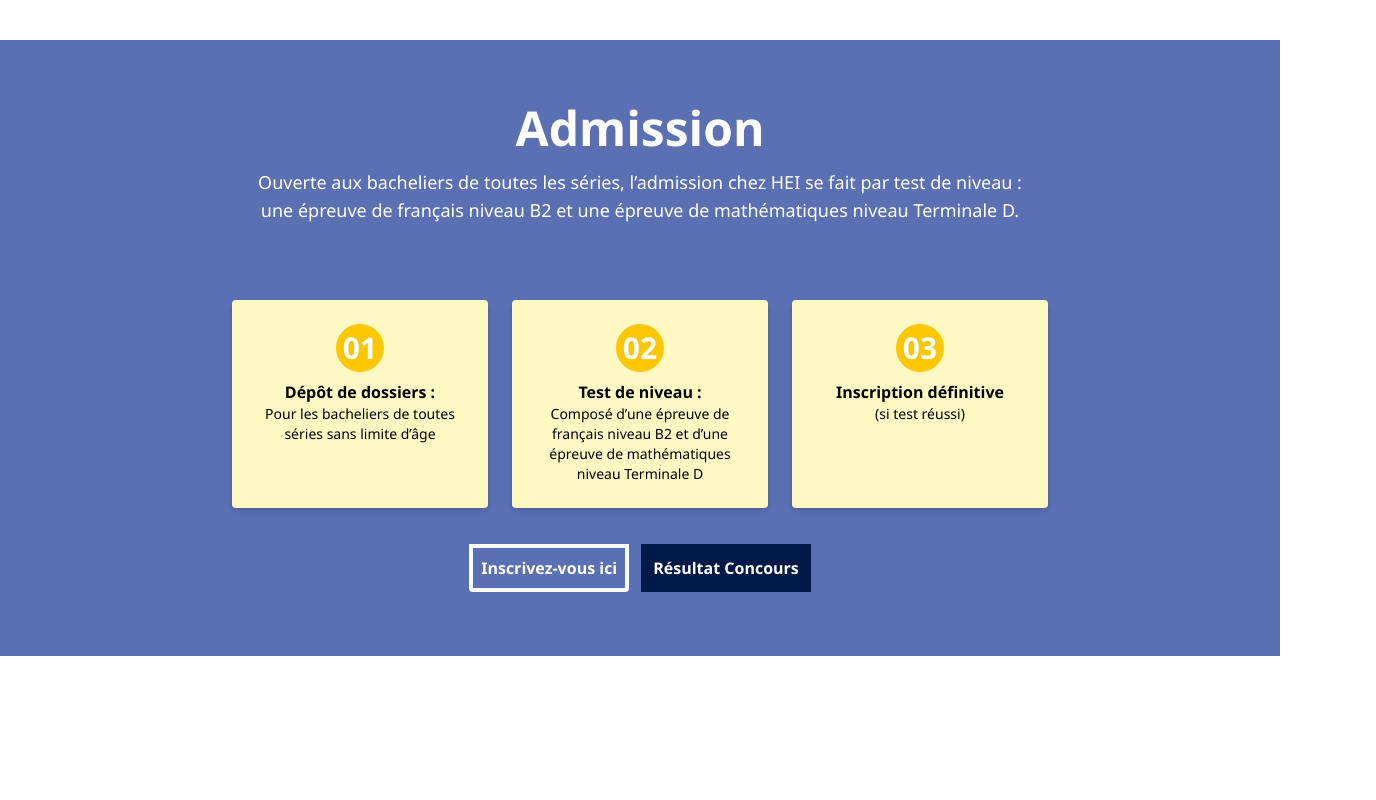
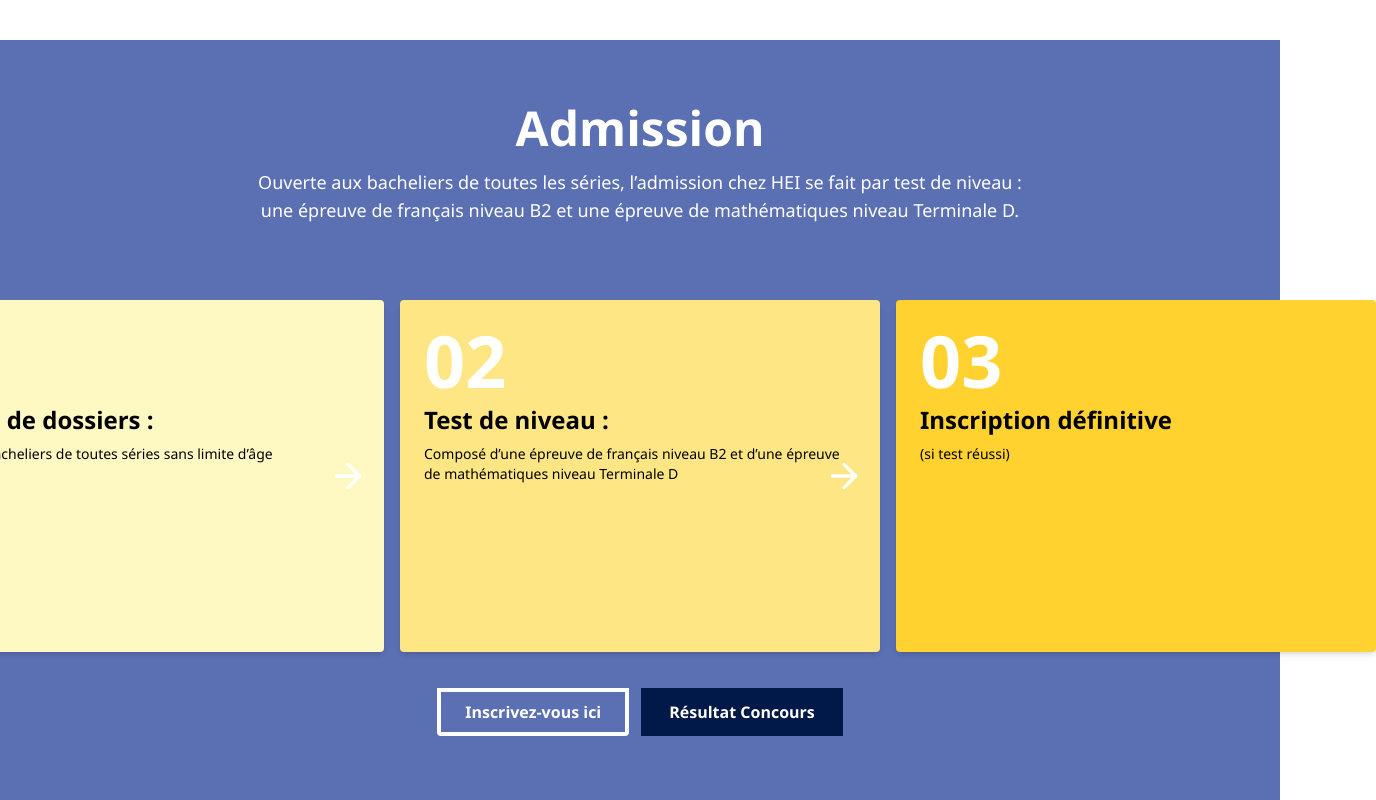
Before and after one commit to Koloina01/Hei.school, a React (Vite) app: page / in a window 1280 px wide. Shown: the part 1120-1920 px from the top of the page, 1376 px wide, since content can reach past the window. Before the commit the page ends 1776 px from the top, so only its background shows below. Built offline with nearby package versions, Linux system fonts and the light colour scheme.

Commit message:
feat: add the lucid Icons

```diff
--- a/package.json
+++ b/package.json
@@ -11,6 +11,7 @@
   },
   "dependencies": {
     "@tailwindcss/vite": "^4.1.11",
+    "lucide-react": "^0.525.0",
     "react": "^19.1.0",
     "react-dom": "^19.1.0",
     "tailwindcss": "^4.1.11"
--- a/src/Components/Admission.jsx
+++ b/src/Components/Admission.jsx
@@ -1,40 +1,47 @@
 import React from "react";
-
+import { ArrowRight } from "lucide-react";
 
 export default function Admission() {
     return (
-
-        <main className="bg-[#5b6fb3] mt-[5rem] w-full py-16 flex flex-col  gap-9 items-center">
+        <main className="bg-[#5b6fb3] mt-[5rem] w-full py-16 flex flex-col gap-9 items-center">
             <div className="text-center max-w-3xl">
                 <h1 className="text-white font-bold text-5xl mb-4">Admission</h1>
                 <p className="text-white text-lg">
-                Ouverte aux bacheliers de toutes les séries, l’admission chez HEI se fait par test de niveau :
-                une épreuve de français niveau B2 et une épreuve de mathématiques niveau Terminale D.
+                    Ouverte aux bacheliers de toutes les séries, l’admission chez HEI se fait par test de niveau :
+                    une épreuve de français niveau B2 et une épreuve de mathématiques niveau Terminale D.
                 </p>
             </div>
 
-            <div className="flex mt-10 space-x-6">
-                <div className="bg-yellow-100 p-6 rounded shadow-md w-64 text-center">
-                    <h2 className="text-3xl font-bold text-white bg-yellow-400 rounded-full w-12 h-12 flex items-center justify-center mx-auto mb-2">01</h2>
-                    <p className="text-black font-semibold">Dépôt de dossiers :</p>
+            <div className="flex mt-10 gap-4">
+                <div className="relative bg-yellow-100 p-6 flex flex-col rounded shadow-md w-[30rem] h-[22rem] text-start items-start gap-2">
+                    <h2 className="text-7xl font-bold text-white">01</h2>
+                    <p className="text-black text-2xl font-semibold">Dépôt de dossiers :</p>
                     <p className="text-black text-sm">Pour les bacheliers de toutes séries sans limite d’âge</p>
+                    <ArrowRight size={40} className="absolute  top-1/2 right-4 -translate-y-1/2 text-[#ffffff]" />
                 </div>
-                <div className="bg-yellow-100 p-6 rounded shadow-md w-64 text-center">
-                    <h2 className="text-3xl font-bold text-white bg-yellow-400 rounded-full w-12 h-12 flex items-center justify-center mx-auto mb-2">02</h2>
-                    <p className="text-black font-semibold">Test de niveau  :</p>
-                    <p className="text-black text-sm"> Composé d’une épreuve de français niveau B2 et d’une épreuve de mathématiques niveau Terminale D</p>
+                <div className="relative bg-amber-200 p-6 flex flex-col rounded shadow-md w-[30rem] h-[22rem] text-start items-start gap-2">
+                    <h2 className="text-7xl font-bold text-white">02</h2>
+                    <p className="text-black text-2xl font-semibold">Test de niveau :</p>
+                    <p className="text-black text-sm">
+                        Composé d’une épreuve de français niveau B2 et d’une épreuve de mathématiques niveau Terminale D
+                    </p>
+                    <ArrowRight size={40} className="absolute top-1/2 right-4 -translate-y-1/2 text-[#ffffff]" />
                 </div>
-                <div className="bg-yellow-100 p-6 rounded shadow-md w-64 text-center">
-                    <h2 className="text-3xl font-bold text-white bg-yellow-400 rounded-full w-12 h-12 flex items-center justify-center mx-auto mb-2">03</h2>
-                    <p className="text-black font-semibold">Inscription définitive</p>
-                    <p className="text-black text-sm"> (si test réussi)</p>
+
+                <div className="bg-amber-300 p-6 flex flex-col rounded shadow-md w-[30rem] h-[22rem] text-start items-start gap-2">
+                    <h2 className="text-7xl font-bold text-white">03</h2>
+                    <p className="text-black text-2xl font-semibold">Inscription définitive</p>
+                    <p className="text-black text-sm">(si test réussi)</p>
                 </div>
             </div>
-                <div className="flex flex-row gap-3">
-                    <button className="border-4 text-white p-2 hover:bg-[#001948] hover:border-[#001948] font-bold rounded-b-sm">Inscrivez-vous ici</button>
-                    <button className="border-4 text-white p-2 bg-[#001948] border-transparent hover:bg-white hover:text-[#001948] font-bold">Résultat Concours</button>
-                </div>
+            <div className="flex flex-row gap-3">
+                <button className="border-4 text-white px-6 py-2 hover:bg-[#001948] hover:border-[#001948] font-bold rounded-b-sm">
+                    Inscrivez-vous ici
+                </button>
+                <button className="border-4 text-white px-6 py-2 bg-[#001948] border-transparent hover:bg-white hover:text-[#001948] font-bold">
+                    Résultat Concours
+                </button>
+            </div>
         </main>
-
-    )
+    );
 }
--- /dev/null
+++ b/src/Components/ProPedagogique.jsx
@@ -0,0 +1 @@
+import React from "react";
```
Also changed, not shown: 1 other file (tests, documents, lock files or other folders).
